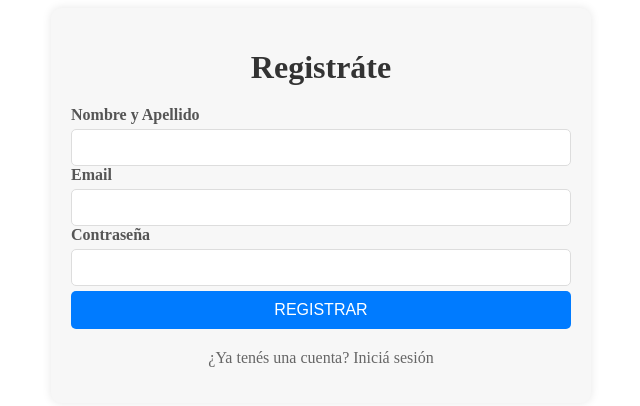
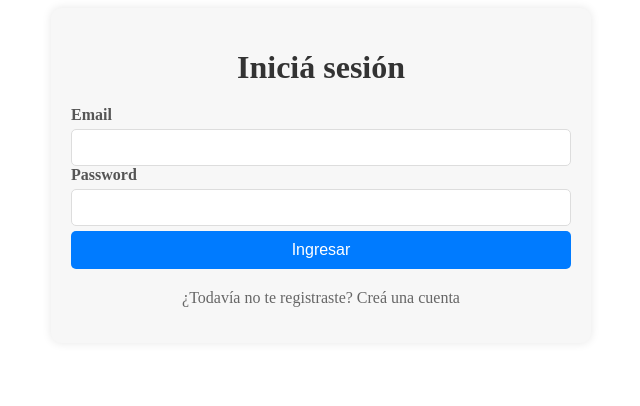
Before and after one commit to No-Country-simulation/c20-23-m-java-react.DeliMovil, a React (Vite) app in the folder Frontend/: page / in a window 1280 px wide. Shown: the top 406 px of the page, without its empty margins (319-959 px from the left). Built offline with nearby package versions, Linux system fonts and the light colour scheme.

Commit message:
login form done

```diff
--- a/Frontend/src/App.jsx
+++ b/Frontend/src/App.jsx
@@ -2,14 +2,15 @@ import { useState } from "react";
 import { BrowserRouter as Router, Route, Routes } from "react-router-dom";
 import { Home } from "./pages/Home";
 import { Register } from "./pages/Register";
+import { Login } from "./pages/Login";
 
 function App() {
   return (
     <Router>
       <Routes>
         {/* <Route path="/" element={<Home />} /> */}
-        <Route path="" element={<Register />} />
-        <Route></Route>
+        {/* <Route path="" element={<Register />} /> */}
+        <Route path="" element={<Login />} />
         <Route></Route>
         <Route></Route>
         <Route></Route>
--- a/Frontend/src/pages/Login.jsx
+++ b/Frontend/src/pages/Login.jsx
@@ -1,6 +1,59 @@
+import { useState } from 'react';
+import '../index.css';
 
 export const Login = () => {
-  return (
-    <div>Login</div>
-  )
+
+    const [email, setEmail] = useState('');
+    const [password, setPassword] = useState('');
+
+    const handleLogin = () => {
+        setEmail('');
+        setPassword('');
+    }
+
+
+    return (
+        <div className='container'>
+            <div>
+                <div>
+                    <h1>Iniciá sesión</h1>
+                    <form>
+                        <div>
+                            <label htmlFor="email" className="form-label">Email</label>
+                            <input
+                                id="email"
+                                type="email"
+                                value={email || ''}
+                                onChange={(e) => setEmail(e.target.value)}
+                                className="form-control"
+                                required
+                            />
+                        </div>
+                        <div>
+                            <label htmlFor="password" className="form-label">Password</label>
+                            <input
+                                id="password"
+                                type="password"
+                                value={password || ''}
+                                onChange={(e) => setPassword(e.target.value)}
+                                className="form-control"
+                                required
+                            />
+                        </div>
+                        <div>
+                            <button
+                                type="button"
+                                onClick={handleLogin}
+                            >
+                                Ingresar
+                            </button>
+                        </div>
+                    </form>
+                    <p>
+                        ¿Todavía no te registraste? Creá una cuenta{" "}
+                    </p>
+                </div>
+            </div>
+        </div>
+    )
 }
```
